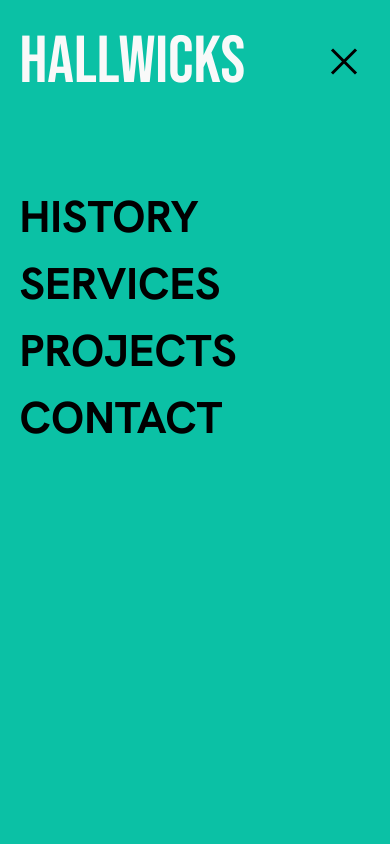
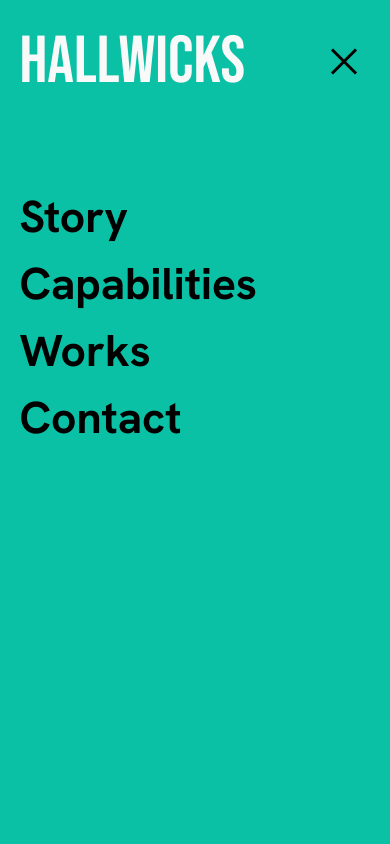
Before and after one commit to gregochan/hallwicks, a Next.js app: page / in a window 390 px wide. Both pictures are taken after a click on the button "Open menu". Shown: the top 844 px of the page. Built offline with nearby package versions, Linux system fonts and the light colour scheme.

Commit message:
Align mobile menu labels

```diff
--- a/app/globals.css
+++ b/app/globals.css
@@ -384,7 +384,7 @@
   font-size: clamp(42px, 11.4vw, 64px);
   font-weight: 800;
   line-height: 0.94;
-  text-transform: uppercase;
+  text-transform: none;
 }
 
 .mobile-menu nav a:first-child {
--- a/components/site-header.tsx
+++ b/components/site-header.tsx
@@ -4,10 +4,10 @@
 import type { CSSProperties } from "react";
 
 const links = [
-  { href: "#story", desktopLabel: "Story", mobileLabel: "History" },
-  { href: "#capabilities", desktopLabel: "Capabilities", mobileLabel: "Services" },
-  { href: "#works", desktopLabel: "Works", mobileLabel: "Projects" },
-  { href: "#contact", desktopLabel: "Contact", mobileLabel: "Contact" },
+  { href: "#story", label: "Story" },
+  { href: "#capabilities", label: "Capabilities" },
+  { href: "#works", label: "Works" },
+  { href: "#contact", label: "Contact" },
 ];
 
 export function SiteHeader() {
@@ -28,7 +28,7 @@
         <nav className="nav-links" aria-label="Section links">
           {links.map((link) => (
             <a href={link.href} key={link.href}>
-              {link.desktopLabel}
+              {link.label}
             </a>
           ))}
         </nav>
@@ -63,7 +63,7 @@
         <nav aria-label="Mobile navigation">
           {links.map((link) => (
             <a href={link.href} key={link.href} onClick={close}>
-              <span>{link.mobileLabel}</span>
+              <span>{link.label}</span>
             </a>
           ))}
         </nav>
```
